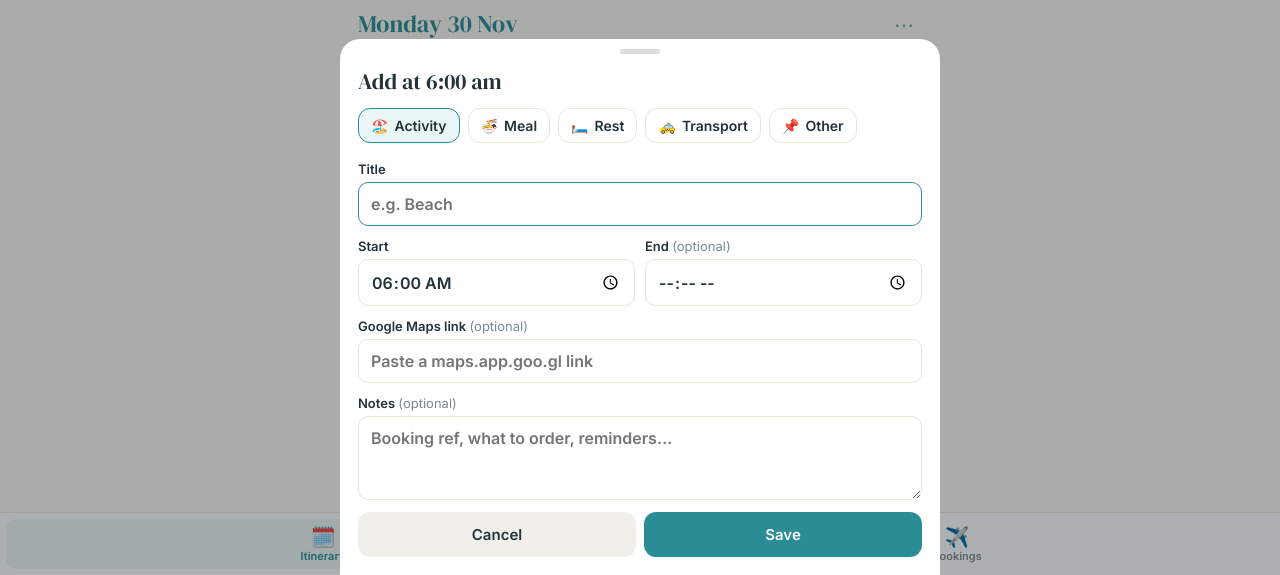
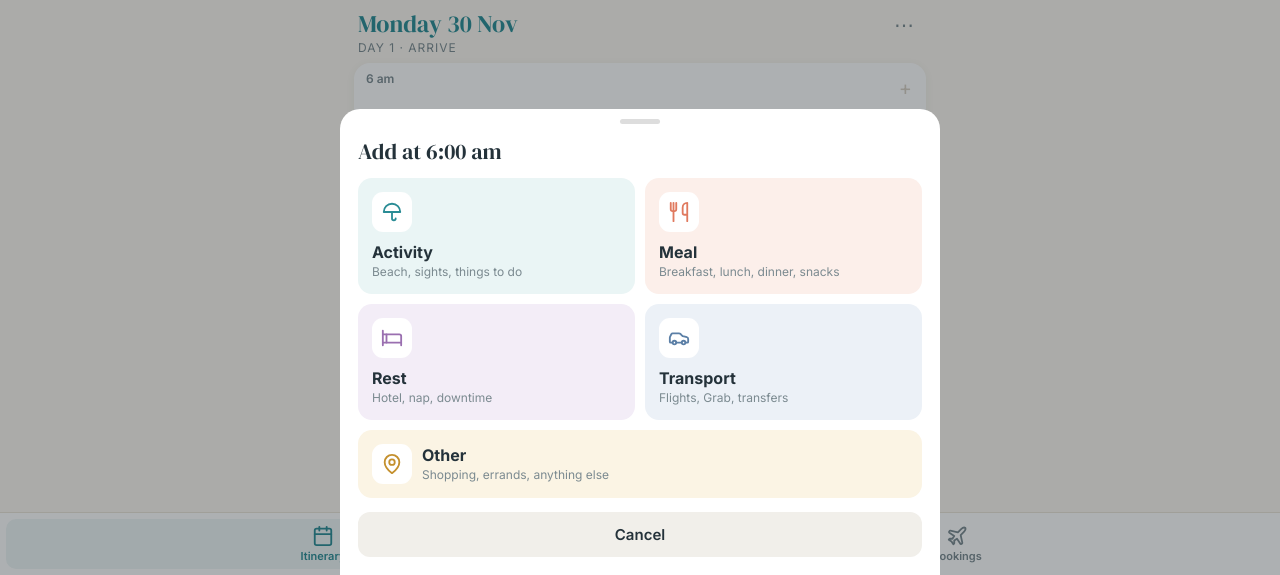
Before and after one commit to joliecodes/xkelamkabut, a plain HTML site: page index.html in a window 1280 px wide. Both pictures are taken after a click on the element 671 px from the left and 313 px from the top of the page. Shown: the part 225-800 px from the top of the page. Drawn offline with Linux system fonts and the light colour scheme.

Commit message:
Line icons instead of emoji; two-step add drawer (pick card, then details)
Co-Authored-By: Claude Opus 5.5 <noreply@anthropic.com>
Claude-Session: https://claude.ai/code/session_01H42t2P4sNSBF7UBcWfEpGx

```diff
--- a/app.js
+++ b/app.js
@@ -2,12 +2,13 @@
 (() => {
   const KEY = 'xkk-trip-v1';
   const TYPES = {
-    activity:  { label: 'Activity',  icon: '🏖️', c: '#2a8c95', bg: '#eaf5f5' },
-    meal:      { label: 'Meal',      icon: '🍜', c: '#e07a5f', bg: '#fcefea' },
-    rest:      { label: 'Rest',      icon: '🛏️', c: '#9a6fb0', bg: '#f3edf7' },
-    transport: { label: 'Transport', icon: '🚕', c: '#5b7fa6', bg: '#ecf1f7' },
-    other:     { label: 'Other',     icon: '📌', c: '#d9a441', bg: '#fbf4e4' },
+    activity:  { label: 'Activity',  desc: 'Beach, sights, things to do',   c: '#2a8c95', bg: '#eaf5f5' },
+    meal:      { label: 'Meal',      desc: 'Breakfast, lunch, dinner, snacks', c: '#e07a5f', bg: '#fcefea' },
+    rest:      { label: 'Rest',      desc: 'Hotel, nap, downtime',          c: '#9a6fb0', bg: '#f3edf7' },
+    transport: { label: 'Transport', desc: 'Flights, Grab, transfers',      c: '#5b7fa6', bg: '#ecf1f7' },
+    other:     { label: 'Other',     desc: 'Shopping, errands, anything else', c: '#c4902e', bg: '#fbf4e4' },
   };
+  const icon = name => `<svg class="ico"><use href="#i-${name}"/></svg>`;
   const FIRST_HOUR = 6, LAST_HOUR = 23;
 
   const $ = s => document.querySelector(s);
@@ -122,7 +123,7 @@
     const day = trip.days[cur];
     if (!day) {
       head.innerHTML = '';
-      grid.innerHTML = `<div class="empty"><div class="big">🗓️</div><p><b>No days yet</b></p><p class="muted">Tap + Add Day to begin.</p></div>`;
+      grid.innerHTML = `<div class="empty"><div class="big">${icon('calendar')}</div><p><b>No days yet</b></p><p class="muted">Tap + Add Day to begin.</p></div>`;
       return;
     }
     head.innerHTML = `<div><h2>${day.date ? fmtDate(day.date, { weekday: 'long', day: 'numeric', month: 'short' }) : `Day ${cur + 1}`}</h2>
@@ -152,7 +153,8 @@
     const el = document.createElement('div');
     el.className = 'item';
     el.style.setProperty('--c', T.c); el.style.setProperty('--bg', T.bg);
-    el.innerHTML = `<div class="ic">${T.icon}</div>
+    const typeKey = TYPES[x.type] ? x.type : 'other';
+    el.innerHTML = `<div class="ic">${icon(typeKey)}</div>
       <div class="body"><div class="t">${esc(x.title)}</div>
       <div class="m">${fmtTime(x.start)}${x.end ? ' – ' + fmtTime(x.end) : ''}</div>
       ${x.notes ? `<div class="n">${esc(x.notes)}</div>` : ''}</div>
@@ -163,36 +165,54 @@
 
   /* ---------- item drawer ---------- */
   const form = $('#itemForm');
-  let editing = null, pickedType = 'activity';
+  let editing = null, pickedType = 'activity', pendingStart = '';
+  const PLACEHOLDER = { activity: 'e.g. Beach', meal: 'e.g. Lunch', rest: 'e.g. Hotel', transport: 'e.g. Grab to airport', other: 'e.g. Shopping' };
 
-  function renderTypes() {
-    const wrap = $('#types'); wrap.innerHTML = '';
+  // Step 1: card picker
+  function renderCards() {
+    const wrap = $('#cards'); wrap.innerHTML = '';
     Object.entries(TYPES).forEach(([k, T]) => {
       const b = document.createElement('button');
-      b.type = 'button'; b.className = k === pickedType ? 'on' : '';
+      b.type = 'button';
       b.style.setProperty('--c', T.c); b.style.setProperty('--bg', T.bg);
-      b.innerHTML = `<span>${T.icon}</span>${T.label}`;
-      b.onclick = () => { pickedType = k; renderTypes(); form.title.placeholder = PLACEHOLDER[k]; };
+      b.innerHTML = `<span class="ci">${icon(k)}</span><span><b>${T.label}</b><small>${T.desc}</small></span>`;
+      b.onclick = () => { pickedType = k; goStep2(); };
       wrap.appendChild(b);
     });
   }
-  const PLACEHOLDER = { activity: 'e.g. Beach', meal: 'e.g. Lunch', rest: 'e.g. Hotel', transport: 'e.g. Grab to airport', other: 'e.g. Shopping' };
+  function goStep1() {
+    $('#pickTitle').textContent = editing ? 'Change type' : `Add at ${fmtTime(pendingStart)}`;
+    renderCards();
+    $('#step1').classList.add('on'); $('#step2').classList.remove('on');
+  }
+
+  // Step 2: details form
+  function goStep2() {
+    const T = TYPES[pickedType];
+    const badge = $('#badge');
+    badge.style.setProperty('--c', T.c); badge.style.setProperty('--bg', T.bg);
+    badge.innerHTML = icon(pickedType);
+    $('#drawerTitle').textContent = editing ? `Edit ${T.label.toLowerCase()}` : `New ${T.label.toLowerCase()}`;
+    form.title.placeholder = PLACEHOLDER[pickedType];
+    $('#step2').classList.add('on'); $('#step1').classList.remove('on');
+    if (!editing && !form.title.value) setTimeout(() => form.title.focus(), 120);
+  }
+  $('#back').onclick = goStep1;
 
   function openDrawer(item, startTime) {
     editing = item;
     pickedType = item?.type || 'activity';
-    $('#drawerTitle').textContent = item ? 'Edit item' : `Add at ${fmtTime(startTime)}`;
+    pendingStart = item?.start || startTime;
     form.title.value = item?.title || '';
-    form.start.value = item?.start || startTime;
+    form.start.value = pendingStart;
     form.end.value = item?.end || '';
     form.maps.value = item?.maps || '';
     form.notes.value = item?.notes || '';
-    form.title.placeholder = PLACEHOLDER[pickedType];
     $('#delItem').hidden = !item; $('#delItem').textContent = 'Delete'; $('#delItem').dataset.armed = '';
-    renderTypes();
+    item ? goStep2() : goStep1();
     show('#drawer');
-    if (!item) setTimeout(() => form.title.focus(), 260);
   }
+  $('#cancel1').onclick = () => hide();
 
   form.addEventListener('submit', e => {
     e.preventDefault();
--- a/index.html
+++ b/index.html
@@ -15,6 +15,19 @@
 <link rel="stylesheet" href="styles.css">
 </head>
 <body>
+<!-- Icon set (line icons) -->
+<svg width="0" height="0" style="position:absolute" aria-hidden="true">
+  <defs>
+    <symbol id="i-activity" viewBox="0 0 24 24"><path d="M12 3a9 9 0 0 1 9 9H3a9 9 0 0 1 9-9Z"/><path d="M12 12v7a2 2 0 0 0 4 0"/></symbol>
+    <symbol id="i-meal" viewBox="0 0 24 24"><path d="M3 2v7c0 1.1.9 2 2 2h2a2 2 0 0 0 2-2V2"/><path d="M6 2v20"/><path d="M21 15V2a5 5 0 0 0-5 5v6c0 1.1.9 2 2 2h3Zm0 0v7"/></symbol>
+    <symbol id="i-rest" viewBox="0 0 24 24"><path d="M2 4v16"/><path d="M2 8h18a2 2 0 0 1 2 2v10"/><path d="M2 17h20"/><path d="M6 8v9"/></symbol>
+    <symbol id="i-transport" viewBox="0 0 24 24"><path d="M19 17h2c.6 0 1-.4 1-1v-3c0-.9-.7-1.7-1.5-1.9C18.7 10.6 16 10 16 10s-1.3-1.4-2.2-2.3c-.5-.4-1.1-.7-1.8-.7H5c-.6 0-1.1.4-1.4.9l-1.4 2.9A3.7 3.7 0 0 0 2 12v4c0 .6.4 1 1 1h2"/><circle cx="7" cy="17" r="2"/><path d="M9 17h6"/><circle cx="17" cy="17" r="2"/></symbol>
+    <symbol id="i-other" viewBox="0 0 24 24"><path d="M20 10c0 6-8 12-8 12s-8-6-8-12a8 8 0 0 1 16 0Z"/><circle cx="12" cy="10" r="3"/></symbol>
+    <symbol id="i-calendar" viewBox="0 0 24 24"><rect x="3" y="4" width="18" height="18" rx="2"/><path d="M16 2v4M8 2v4M3 10h18"/></symbol>
+    <symbol id="i-plane" viewBox="0 0 24 24"><path d="M17.8 19.2 16 11l3.5-3.5C21 6 21.5 4 21 3c-1-.5-3 0-4.5 1.5L13 8 4.8 6.2c-.5-.1-.9.1-1.1.5l-.3.5c-.2.5-.1 1 .3 1.3L9 12l-2 3H4l-1 1 3 2 2 3 1-1v-3l3-2 3.5 5.3c.3.4.8.5 1.3.3l.5-.2c.4-.3.6-.7.5-1.2z"/></symbol>
+    <symbol id="i-back" viewBox="0 0 24 24"><path d="m15 18-6-6 6-6"/></symbol>
+  </defs>
+</svg>
 
 <header class="hero">
   <div class="kicker">xkelamkabut</div>
@@ -32,7 +45,7 @@
 
   <section class="view" id="v-bookings">
     <div class="empty">
-      <div class="big">✈️ 🏨</div>
+      <div class="big"><svg class="ico"><use href="#i-plane"/></svg></div>
       <p><b>Bookings</b> is coming in step 2.</p>
       <p class="muted">Flights and hotels, with PDF upload.</p>
     </div>
@@ -40,16 +53,29 @@
 </main>
 
 <nav class="tabs">
-  <a href="#itinerary" data-v="itinerary" class="on"><span class="i">🗓️</span>Itinerary</a>
-  <a href="#bookings" data-v="bookings"><span class="i">✈️</span>Bookings</a>
+  <a href="#itinerary" data-v="itinerary" class="on"><svg class="ico"><use href="#i-calendar"/></svg>Itinerary</a>
+  <a href="#bookings" data-v="bookings"><svg class="ico"><use href="#i-plane"/></svg>Bookings</a>
 </nav>
 
 <!-- Drawer -->
 <div class="backdrop" id="backdrop"></div>
 <div class="drawer" id="drawer" role="dialog" aria-modal="true">
   <div class="grab"></div>
-  <h3 id="drawerTitle">Add to itinerary</h3>
-  <div class="types" id="types"></div>
+
+  <!-- Step 1: pick a card -->
+  <div class="step" id="step1">
+    <h3 id="pickTitle">Add at 8:00 am</h3>
+    <div class="cards" id="cards"></div>
+    <div class="actions"><button type="button" class="btn ghost" id="cancel1">Cancel</button></div>
+  </div>
+
+  <!-- Step 2: fill in details -->
+  <div class="step" id="step2">
+  <div class="stephead">
+    <button type="button" class="back" id="back" aria-label="Back"><svg class="ico"><use href="#i-back"/></svg></button>
+    <span class="badge" id="badge"></span>
+    <h3 id="drawerTitle">New item</h3>
+  </div>
   <form id="itemForm" autocomplete="off">
     <label>Title<input name="title" placeholder="e.g. Beach" required></label>
     <div class="two">
@@ -64,6 +90,7 @@
       <button type="submit" class="btn">Save</button>
     </div>
   </form>
+  </div>
 </div>
 
 <!-- Day menu -->
--- a/styles.css
+++ b/styles.css
@@ -45,7 +45,9 @@ main{max-width:600px;margin:0 auto;padding:0 14px}
 .hour.now{background:linear-gradient(90deg,#fff6ef,transparent 40%)}
 
 .item{display:flex;gap:10px;align-items:flex-start;background:var(--bg);border-left:4px solid var(--c);border-radius:10px;padding:8px 10px;cursor:pointer}
-.item .ic{font-size:18px;line-height:1.2}
+.ico{width:20px;height:20px;fill:none;stroke:currentColor;stroke-width:2;stroke-linecap:round;stroke-linejoin:round;flex:none}
+.item .ic{width:30px;height:30px;border-radius:8px;background:#fff;color:var(--c);display:grid;place-items:center;flex:none}
+.item .ic .ico{width:17px;height:17px}
 .item .body{flex:1;min-width:0}
 .item .t{font-weight:600;font-size:15px}
 .item .m{font-size:12px;color:var(--muted);margin-top:1px}
@@ -54,13 +56,14 @@ main{max-width:600px;margin:0 auto;padding:0 14px}
 .addhint{font-size:12px;color:var(--muted);align-self:flex-start;padding:2px 0}
 
 .empty{text-align:center;padding:60px 20px}
-.empty .big{font-size:40px;margin-bottom:12px}
+.empty .big{color:var(--sea);margin-bottom:12px}
+.empty .big .ico{width:44px;height:44px;stroke-width:1.6}
 .empty p{margin-top:4px}
 
 /* nav */
 .tabs{position:fixed;left:0;right:0;bottom:0;background:#fff;border-top:1px solid var(--line);display:flex;padding:6px 6px calc(6px + env(safe-area-inset-bottom));z-index:5}
 .tabs a{flex:1;text-align:center;text-decoration:none;color:var(--muted);font-size:11px;font-weight:600;padding:6px 0;border-radius:10px}
-.tabs a .i{display:block;font-size:20px;line-height:1.2}
+.tabs a .ico{display:block;width:22px;height:22px;margin:0 auto 2px}
 .tabs a.on{color:var(--sea);background:#eef5f5}
 
 /* drawer */
@@ -73,6 +76,19 @@ main{max-width:600px;margin:0 auto;padding:0 14px}
 .types{display:flex;gap:8px;overflow-x:auto;margin:0 -18px 14px;padding:0 18px 4px;scrollbar-width:none}
 .types button{flex:none;border:1.5px solid var(--line);background:#fff;border-radius:12px;padding:8px 12px;font-size:14px;font-weight:600;cursor:pointer;display:flex;align-items:center;gap:6px}
 .types button.on{border-color:var(--c);background:var(--bg);color:var(--ink)}
+.step{display:none}.step.on{display:block}
+.cards{display:grid;grid-template-columns:1fr 1fr;gap:10px;margin-bottom:14px}
+.cards button{border:0;background:var(--bg);border-radius:14px;padding:14px;text-align:left;cursor:pointer;display:flex;flex-direction:column;gap:10px;min-height:112px;transition:transform .1s}
+.cards button:active{transform:scale(.97)}
+.cards button:last-child:nth-child(odd){grid-column:span 2;min-height:0;flex-direction:row;align-items:center}
+.cards .ci{width:40px;height:40px;border-radius:11px;background:#fff;color:var(--c);display:grid;place-items:center}
+.cards .ci .ico{width:22px;height:22px}
+.cards b{display:block;font-size:16px;color:var(--ink)}
+.cards small{display:block;font-size:12px;color:var(--muted);margin-top:2px;line-height:1.35}
+.stephead{display:flex;align-items:center;gap:10px;margin-bottom:14px}
+.stephead h3{margin:0}
+.back{border:0;background:#f1efea;border-radius:10px;width:36px;height:36px;display:grid;place-items:center;cursor:pointer;flex:none}
+.badge{width:36px;height:36px;border-radius:10px;background:var(--bg);color:var(--c);display:grid;place-items:center;flex:none}
 form label{display:block;font-size:13px;font-weight:600;margin-bottom:12px}
 form input,form textarea{display:block;width:100%;margin-top:5px;border:1.5px solid var(--line);border-radius:10px;padding:11px 12px;font-size:16px;background:#fff;outline:none;-webkit-appearance:none}
 form input:focus,form textarea:focus{border-color:var(--sea)}
--- a/sw.js
+++ b/sw.js
@@ -1,5 +1,5 @@
 // Network-first while building: always try fresh files, fall back to cache when offline.
-const CACHE = 'xkk-v1';
+const CACHE = 'xkk-v2';
 const ASSETS = ['./', 'index.html', 'styles.css', 'app.js', 'manifest.json', 'icons/icon.svg'];
 
 self.addEventListener('install', e => {
```
